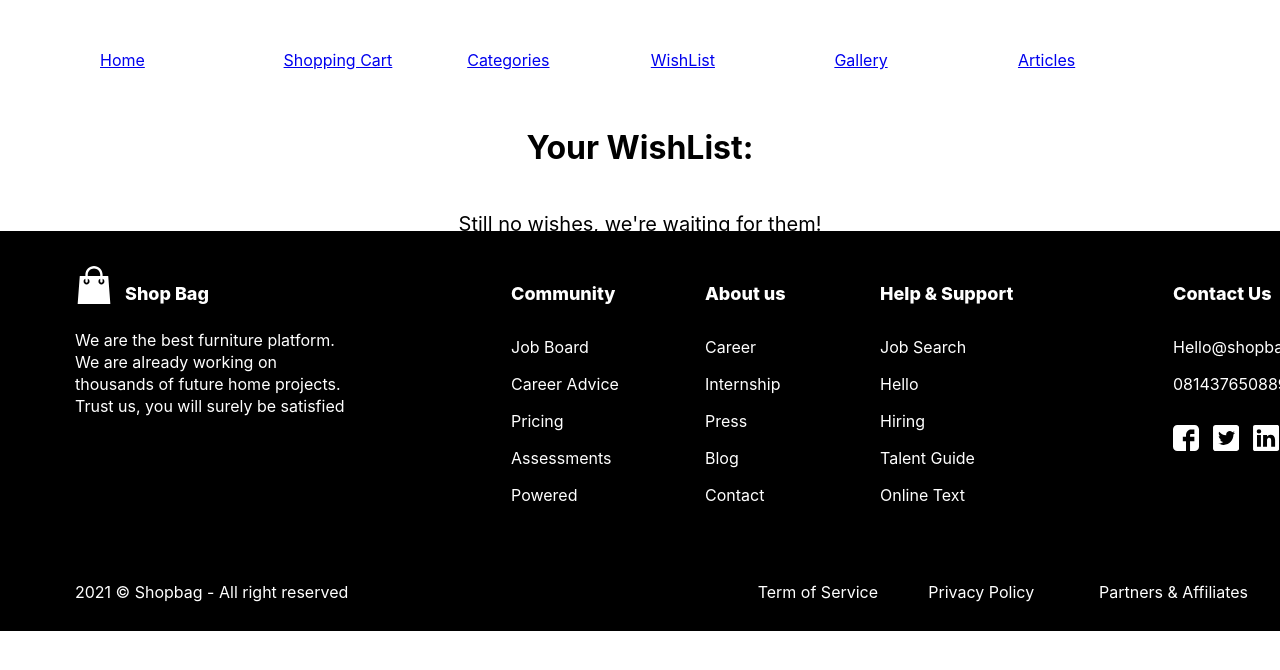
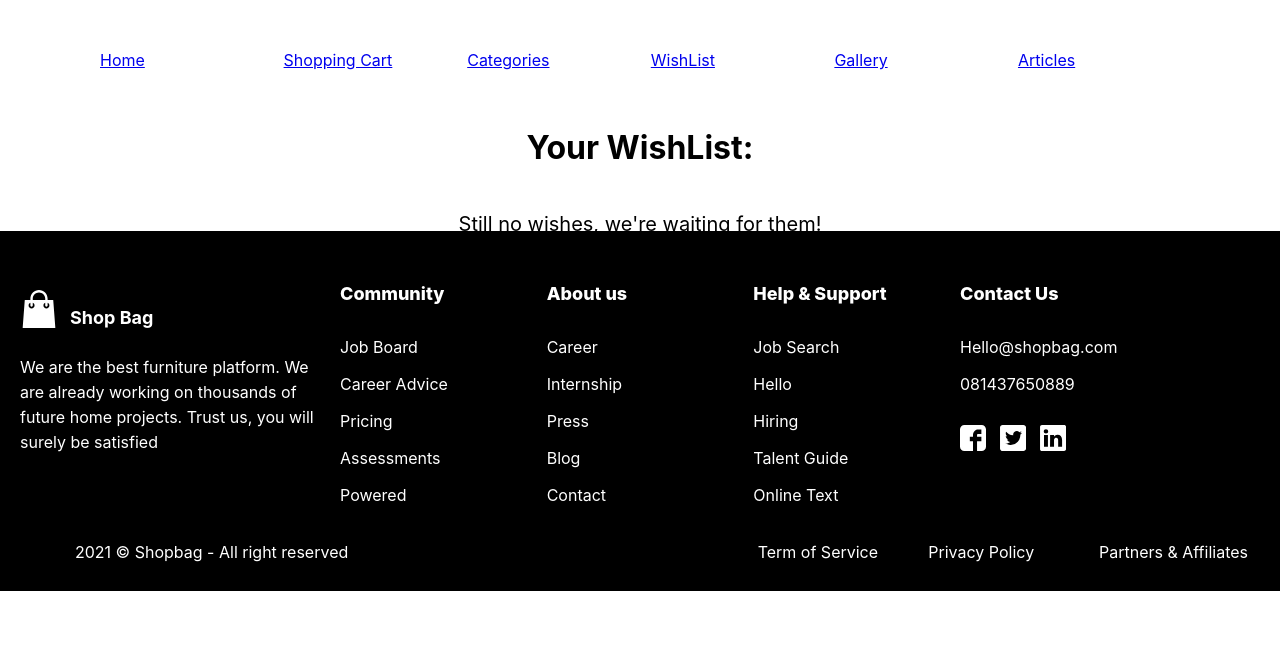
Before and after one commit to LipinVV/OnlineShopUI, a React (Create React App) app: page /wishlist in a window 1280 px wide. Shown: the top 670 px of the page. Built offline with nearby package versions, Linux system fonts and the light colour scheme.

Commit message:
grid styling for categories

```diff
--- a/src/App.scss
+++ b/src/App.scss
@@ -8,6 +8,11 @@
   --productCardDetails: #777888;
 }
 
+$mobileDevice: 768px;
+$tabletDevice: 992px;
+$desktopDevice: 1024px;
+$largeDesktopDevice: 1440px;
+
 input[type="number"]::-webkit-outer-spin-button,
 input[type="number"]::-webkit-inner-spin-button {
   -webkit-appearance: none;
@@ -15,10 +20,10 @@ input[type="number"]::-webkit-inner-spin-button {
 }
 
 .App {
-  display: flex;
-  flex-wrap: wrap;
-  justify-content: space-between;
-  width: 100%;
+  @media (min-width: $largeDesktopDevice) {
+    max-width: $largeDesktopDevice;
+    margin: 0 auto;
+  }
 }
 
 .app__links {
--- a/src/App.tsx
+++ b/src/App.tsx
@@ -127,8 +127,8 @@ function App() {
             <Route path='/:category/:id'><ProductPage /></Route>
           </Switch>
         </Router>
-        <Footer/>
       </div>
+      <Footer/>
     </StoreContext.Provider>
   );
 }
--- a/src/Components/Categories/categories.scss
+++ b/src/Components/Categories/categories.scss
@@ -1,37 +1,42 @@
+@import "src/App";
+
 .categories__Navigation {
-    width: 100%;
     margin: 0;
     padding: 0;
+}
 
-    @media (min-width: 1440px) {
-        width: 1440px;
+.categories__List {
+    display: grid;
+    grid-gap: 20px;
+    list-style: none;
+    flex-wrap: wrap;
+    width: 100%;
+    padding: 20px;
+    margin: 0;
+
+    @media screen and (min-width: $tabletDevice) {
+        grid-template-columns: 1fr 1fr;
+    }
+
+    @media screen and (min-width: $desktopDevice) {
+        grid-template-columns: 1fr 1fr 1fr;
     }
 }
 
-.categories__List {
-    display: flex;
-    list-style: none;
-    flex-wrap: wrap;
-    width: 100%;
-    padding: 0;
-    margin: 0;
-    justify-content: center;
-}
-
 .categories__Section {
+    background-size: cover;
     position: relative;
     list-style: none;
-    min-width: 400px;
-    max-width: 400px;
-    min-height: 500px;
-    max-height: 500px;
+    border-radius: 10px;
+    //min-width: 400px;
+    //max-width: 400px;
+    //min-height: 500px;
+    height: 500px;
     font-weight: 800;
     font-size: 40px;
     line-height: 54px;
     color: var(--pureWhite);
     background-repeat: no-repeat;
-    margin-right: 20px;
-    margin-bottom: 50px;
 }
 
 .categories__Section-name {
--- a/src/Components/Footer/Footer.tsx
+++ b/src/Components/Footer/Footer.tsx
@@ -8,7 +8,7 @@ export const Footer = () => {
         <div className='footer'>
             <div className='footer-main'>
                 <div className='footer-shop'>
-                    <span className='footer-shop__title'>Shop Bag</span>
+                    <h4 className='footer-shop__title'>Shop Bag</h4>
                     <span className='footer-shop__text'>
                         We are the best furniture platform. We are already working on thousands of future home projects. Trust us, you will surely be satisfied
                     </span>
--- a/src/Components/Footer/footer.scss
+++ b/src/Components/Footer/footer.scss
@@ -1,3 +1,5 @@
+@import "src/App";
+
 .footer {
   width: 100%;
   height: 100%;
@@ -5,17 +7,31 @@
 }
 
 .footer-main {
+  @media (min-width: $largeDesktopDevice) {
+    max-width: $largeDesktopDevice;
+    margin: 0 auto;
+  }
+
   display: grid;
-  grid-template: 300px / 1.33fr 3fr 1fr;
-  margin-left: 75px;
-  margin-right: 113px;
-  padding-top: 50px;
+  grid-gap: 20px;
+  padding: 50px 20px 20px 20px;
+
+  @media (min-width: $tabletDevice) {
+    grid-template-columns: 1fr 2fr;
+  }
+
+  @media (min-width: $desktopDevice) {
+    grid-template-columns: 1fr 2fr 1fr;
+  }
 }
 
 .footer-content {
   display: grid;
-  grid-template:  50px 50px 50px / 1.75fr 1fr 1.25fr;
-  margin-right: 153px;
+  grid-template-columns: 1fr 1fr 1fr;
+  grid-gap: 20px;
+
+  @media (min-width: $tabletDevice) {
+  }
 }
 
 .footer-content__community-item,
@@ -46,7 +62,6 @@
   font-size: 18px;
   line-height: 25px;
   color: #ffffff;
-  min-height: 250px;
 }
 
 .footer-content__support,
@@ -63,17 +78,12 @@
 }
 
 .footer-content__community {
-  min-width: 109px;
-  margin-right: 85px;
 }
 
 .footer-content__about {
-  min-width: 85px;
-  margin-right: 90px;
 }
 
 .footer-content__support {
-  min-width:  140px;
 }
 
 .footer-underline {
@@ -102,10 +112,6 @@
 }
 
 .footer-shop {
-  min-width: 313px;
-  display: grid;
-  grid-template: 48px 100px / 313px;
-  margin-right: 123px;
 }
 
 .footer-shop__title {
--- a/src/index.scss
+++ b/src/index.scss
@@ -1,3 +1,4 @@
+
 * {
   box-sizing: border-box;
 }
@@ -11,12 +12,6 @@ body {
   -moz-osx-font-smoothing: grayscale;
   font-size: 16px;
   line-height: 14px;
-
-  @media (min-width: 1440px) {
-    width: 1440px;
-    padding-left: 20px;
-    padding-right: 20px;
-  }
 }
 
 code {
```
